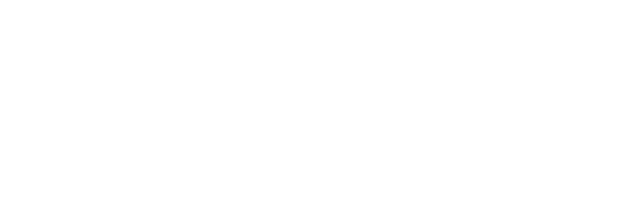
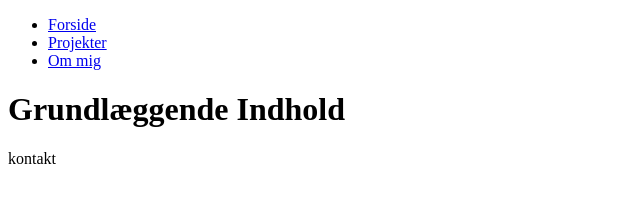
Before and after one commit to fiedefries/06_portfolio, a plain HTML site: page indhold.html in a window 1280 px wide. Shown: the whole page, without its empty margins (0-640 px from the left). Drawn offline with Linux system fonts and the light colour scheme.

Commit message:
skellet html filet

```diff
--- /dev/null
+++ b/css/style.css
@@ -0,0 +1,18 @@
+* {
+  margin: 0;
+  padding: 0;
+  box-sizing: border-box;
+}
+body {
+}
+header {
+}
+
+h1 {
+}
+
+nav ul {
+}
+
+nav a {
+}
--- a/indhold.html
+++ b/indhold.html
@@ -0,0 +1,23 @@
+<!DOCTYPE html>
+<html lang="da">
+  <head>
+    <meta charset="UTF-8" />
+    <meta name="viewport" content="width=device-width, initial-scale=1.0" />
+    <title>Grundlæggende indhold</title>
+  </head>
+  <body>
+    <header>
+      <nav>
+        <ul>
+          <li><a href="forside">Forside</a></li>
+          <li><a href="projekt">Projekter</a></li>
+          <li><a href="ommig">Om mig</a></li>
+        </ul>
+      </nav>
+    </header>
+    <main>
+      <h1>Grundlæggende Indhold</h1>
+    </main>
+    <footer>kontakt</footer>
+  </body>
+</html>
```
Also changed, not shown: animation.html (+23 -0 lines), index.html (+1 -1 lines), ux_ui.html (+21 -0 lines), web.html (+21 -0 lines), css/stylde.css (deleted).
